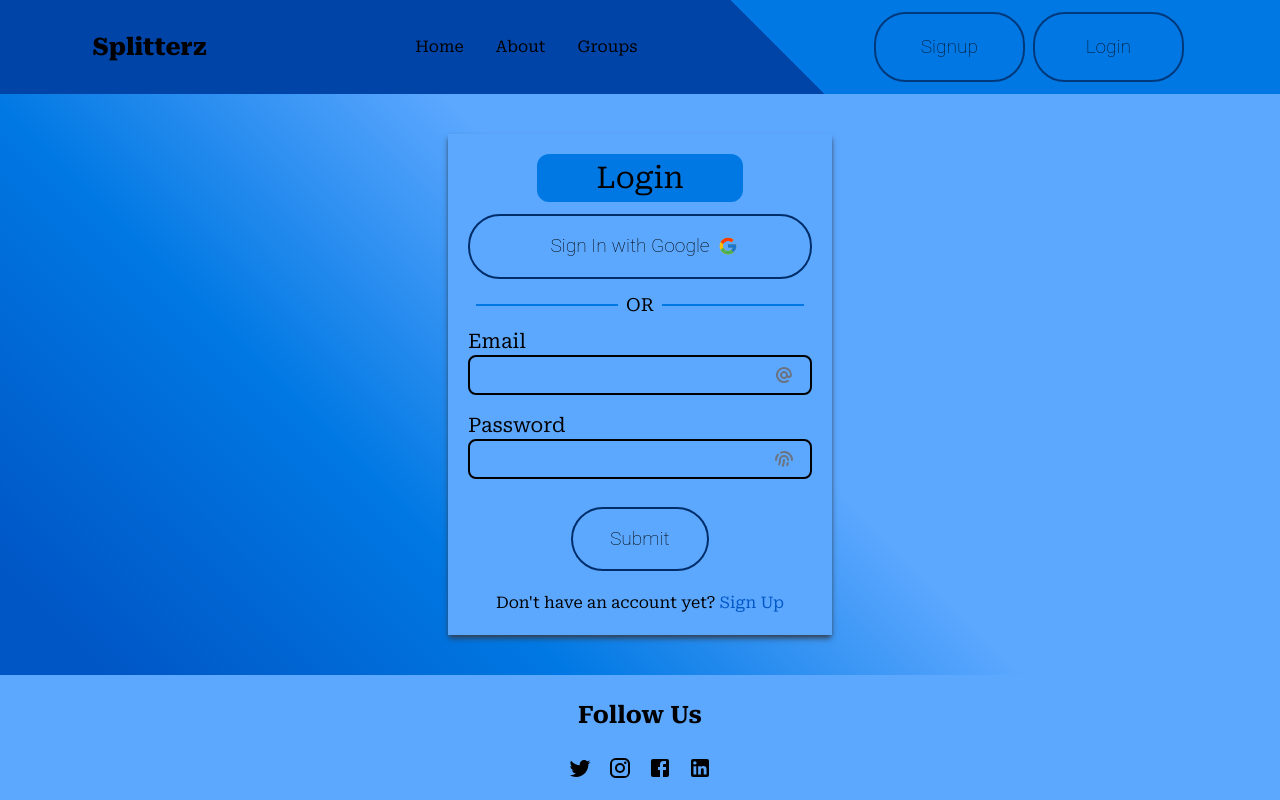
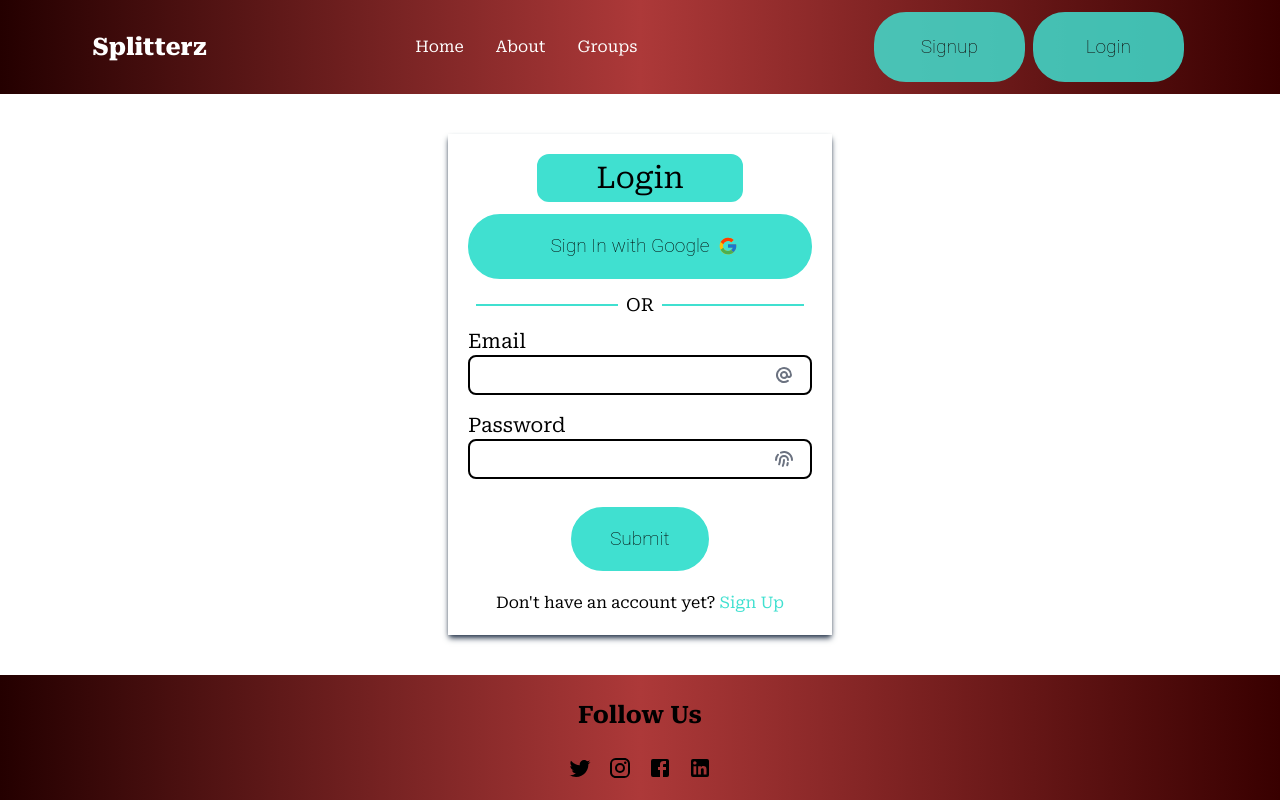
Before and after one commit to algo-maniac/billpal, a Next.js app: page /login in a window 1280 px wide. Shown: the top 800 px of the page. Built offline with nearby package versions, Linux system fonts and the light colour scheme; no server answers; a web font is replaced by a local one.

Commit message:
v1.0 completed

```diff
--- a/src/app/globals.css
+++ b/src/app/globals.css
@@ -42,19 +42,75 @@ html::-webkit-scrollbar-thumb {
   }
    */
 .navbar-shade{
-  background: linear-gradient(45deg, #0044A7 60%, #0056C5 30%, #0078E3 10%);
+  background: linear-gradient(45deg, #0044A7 60%, #0056C5 30%, #98c8ff 10%);
 
 }
 
-body{
+/* body{
   background: linear-gradient(45deg, #0056C5 20%, #0078E3 40%, #5DA8FF 60%);
+} */
+
+/* cyrillic-ext */
+@font-face {
+  font-family: 'Montserrat';
+  font-style: normal;
+  font-weight: 700;
+  font-display: swap;
+  src: url(https://fonts.gstatic.com/s/montserrat/v26/JTUHjIg1_i6t8kCHKm4532VJOt5-QNFgpCuM73w0aXpsog.woff2) format('woff2');
+  unicode-range: U+0460-052F, U+1C80-1C88, U+20B4, U+2DE0-2DFF, U+A640-A69F, U+FE2E-FE2F;
+}
+/* cyrillic */
+@font-face {
+  font-family: 'Montserrat';
+  font-style: normal;
+  font-weight: 700;
+  font-display: swap;
+  src: url(https://fonts.gstatic.com/s/montserrat/v26/JTUHjIg1_i6t8kCHKm4532VJOt5-QNFgpCuM73w9aXpsog.woff2) format('woff2');
+  unicode-range: U+0301, U+0400-045F, U+0490-0491, U+04B0-04B1, U+2116;
+}
+/* vietnamese */
+@font-face {
+  font-family: 'Montserrat';
+  font-style: normal;
+  font-weight: 700;
+  font-display: swap;
+  src: url(https://fonts.gstatic.com/s/montserrat/v26/JTUHjIg1_i6t8kCHKm4532VJOt5-QNFgpCuM73w2aXpsog.woff2) format('woff2');
+  unicode-range: U+0102-0103, U+0110-0111, U+0128-0129, U+0168-0169, U+01A0-01A1, U+01AF-01B0, U+0300-0301, U+0303-0304, U+0308-0309, U+0323, U+0329, U+1EA0-1EF9, U+20AB;
+}
+/* latin-ext */
+@font-face {
+  font-family: 'Montserrat';
+  font-style: normal;
+  font-weight: 700;
+  font-display: swap;
+  src: url(https://fonts.gstatic.com/s/montserrat/v26/JTUHjIg1_i6t8kCHKm4532VJOt5-QNFgpCuM73w3aXpsog.woff2) format('woff2');
+  unicode-range: U+0100-02AF, U+0304, U+0308, U+0329, U+1E00-1E9F, U+1EF2-1EFF, U+2020, U+20A0-20AB, U+20AD-20C0, U+2113, U+2C60-2C7F, U+A720-A7FF;
+}
+/* latin */
+@font-face {
+  font-family: 'Montserrat';
+  font-style: normal;
+  font-weight: 700;
+  font-display: swap;
+  src: url(https://fonts.gstatic.com/s/montserrat/v26/JTUHjIg1_i6t8kCHKm4532VJOt5-QNFgpCuM73w5aXo.woff2) format('woff2');
+  unicode-range: U+0000-00FF, U+0131, U+0152-0153, U+02BB-02BC, U+02C6, U+02DA, U+02DC, U+0304, U+0308, U+0329, U+2000-206F, U+2074, U+20AC, U+2122, U+2191, U+2193, U+2212, U+2215, U+FEFF, U+FFFD;
 }
 
 
+.gradient-light {
+  background-image: linear-gradient(to right, #240000, #ad3939, #380000);
+}
+
+.gradient-dark {
+  background-image: linear-gradient(to right, #030014, #2a2542, #00000a);
+}
+
 /* Button Animation  */
 
+
+
 .coolBeans{
-  border: 2px solid #002e6a;
+  border: 2px solid #40E0D0;
   border-radius: 2rem;
   color: black;
   font-family: roboto;
@@ -67,12 +123,12 @@ body{
   transition: .2s transform ease-in-out;
   will-change: transform;
   z-index: 0;
-
+  background-color: #40E0D0;
 
 }
 
 .coolBeans::after{
-  background-color: #0044A7;
+  background-color: #40E0D0;
   color:white;
   border-radius: 3rem;
   content: '';
@@ -96,7 +152,7 @@ body{
 
 .coolBeans:hover{
   border: 2px solid transparent;
-  background-color: #0044A7;
+  background-color: #40E0D0;
   color: white;
   transform: scale(1.05);
   will-change: transform;
--- a/src/app/page.jsx
+++ b/src/app/page.jsx
@@ -79,7 +79,7 @@ export default function Home() {
   };
 
   return (
-    <div>
+    <div className="font-face">
       <Toaster position="top-right" reverseOrder={false} className="absolute" />
       {newGroupModal ? (
         <div className="modal-animation fixed top-16 left-[50%] mx-auto z-20 text-tertiary flex flex-col justify-center w-[85%] sm:w-[60%] md:w-[50%] lg:w-[40%] xl:w-[30%] rounded-lg m-10 p-5 shadow-md shadow-slate-700 bg-primary">
@@ -90,7 +90,9 @@ export default function Home() {
           </div>
           <form className="text-xl flex flex-col justify-around">
             <div className="flex flex-col my-4">
-              <div>Group Name</div>
+              <div>
+                <strong>Group Name</strong>
+              </div>
               <input
                 type="text"
                 onChange={(e) => {
@@ -102,7 +104,9 @@ export default function Home() {
             </div>
 
             <div className="flex flex-col my-4">
-              <div>Password</div>
+              <div>
+                <strong>Password</strong>
+              </div>
               <input
                 type="password"
                 onChange={(e) => {
@@ -114,7 +118,9 @@ export default function Home() {
             </div>
 
             <div className="flex flex-col my-4">
-              <div>Description (MAX 20 words)</div>
+              <div>
+                <strong>Description (MAX 20 words)</strong>
+              </div>
               <input
                 type="text"
                 onChange={(e) => {
@@ -186,7 +192,7 @@ export default function Home() {
         </div>
       ) : null}
       <div
-        className={`${newGroupModal || existingGroupModal ? "blur-sm overflow-hidden" : ""} flex flex-col justify-center h-full p-4`}
+        className={`${newGroupModal || existingGroupModal ? "blur-lg overflow-hidden" : ""} flex flex-col justify-center h-full p-4`}
         onClick={() => {
           if (newGroupModal === 1) {
             setNewGroupModal(0);
--- a/src/components/Footer.jsx
+++ b/src/components/Footer.jsx
@@ -8,7 +8,7 @@ import LinkedInIcon from "@mui/icons-material/LinkedIn";
 
 function Footer() {
   return (
-    <footer className=" text-tertiary flex flex-col bg-primary bottom-0 right-0 left-0 z-30">
+    <footer className="gradient-light text-tertiary flex flex-col bg-primary bottom-0 right-0 left-0 z-30">
       {/* <hr className="bg-tertiary h-[2px] w-[100%] mt-20" />
       <br /> */}
       <div className="flex flex-col  justify-around items-center p-4 ">
@@ -52,9 +52,7 @@ function Footer() {
           <div>Dress</div>
         </div>
       </div>
-      <div className="text-center bg-secondary font-medium">
-        Copyright @splitterz.com
-      </div>
+      <div className="text-center font-medium">Copyright @splitterz.com</div>
     </footer>
   );
 }
--- a/src/components/Navbar.jsx
+++ b/src/components/Navbar.jsx
@@ -12,7 +12,7 @@ function Navbar() {
   // const session = await getServerSession(options);
   const { data: session } = useSession();
   return (
-    <nav className="navbar-shade bg-primary text-tertiary flex flex-row items-center w-full py-3 sticky top-0 z-50">
+    <nav className="font-face text-white gradient-light bg-primary flex flex-row items-center w-full py-3 sticky top-0 z-50">
       <DensityMediumIcon
         className="md:invisible md:w-0 pl-1 cursor-pointer"
         onClick={() => {
@@ -48,10 +48,10 @@ function Navbar() {
         </ul>
       ) : null}
 
-      <div className="text-2xl font-extrabold  basis-1/3 md:basis-[20%] flex items-center justify-center">
+      <div className="text-white text-2xl font-extrabold  basis-1/3 md:basis-[20%] flex items-center justify-center">
         Splitterz
       </div>
-      <ul className="flex flex-row justify-center basis-0 md:basis-[40%] invisible w-0 md:visible">
+      <ul className="text-white flex flex-row justify-center basis-0 md:basis-[40%] invisible w-0 md:visible">
         <li className="hover:underline underline-offset-4 px-2 mx-2 cursor-pointer">
           <Link
             href="/"
--- a/tailwind.config.js
+++ b/tailwind.config.js
@@ -13,9 +13,9 @@ module.exports = {
           "conic-gradient(from 180deg at 50% 50%, var(--tw-gradient-stops))",
       },
       colors: {
-        primary: "#5DA8FF", // 60%
-        secondary: "#0078E3", // 30%
-        backup: "#0056C5", // 10%
+        primary: "#0000", // 60%
+        secondary: "#40E0D0", // 30%
+        backup: "#40E0D0", // 10%
         tertiary: "black", // text
       },
       fontFamily: {
```
Also changed, not shown: 1 other file (tests, documents, lock files or other folders).
